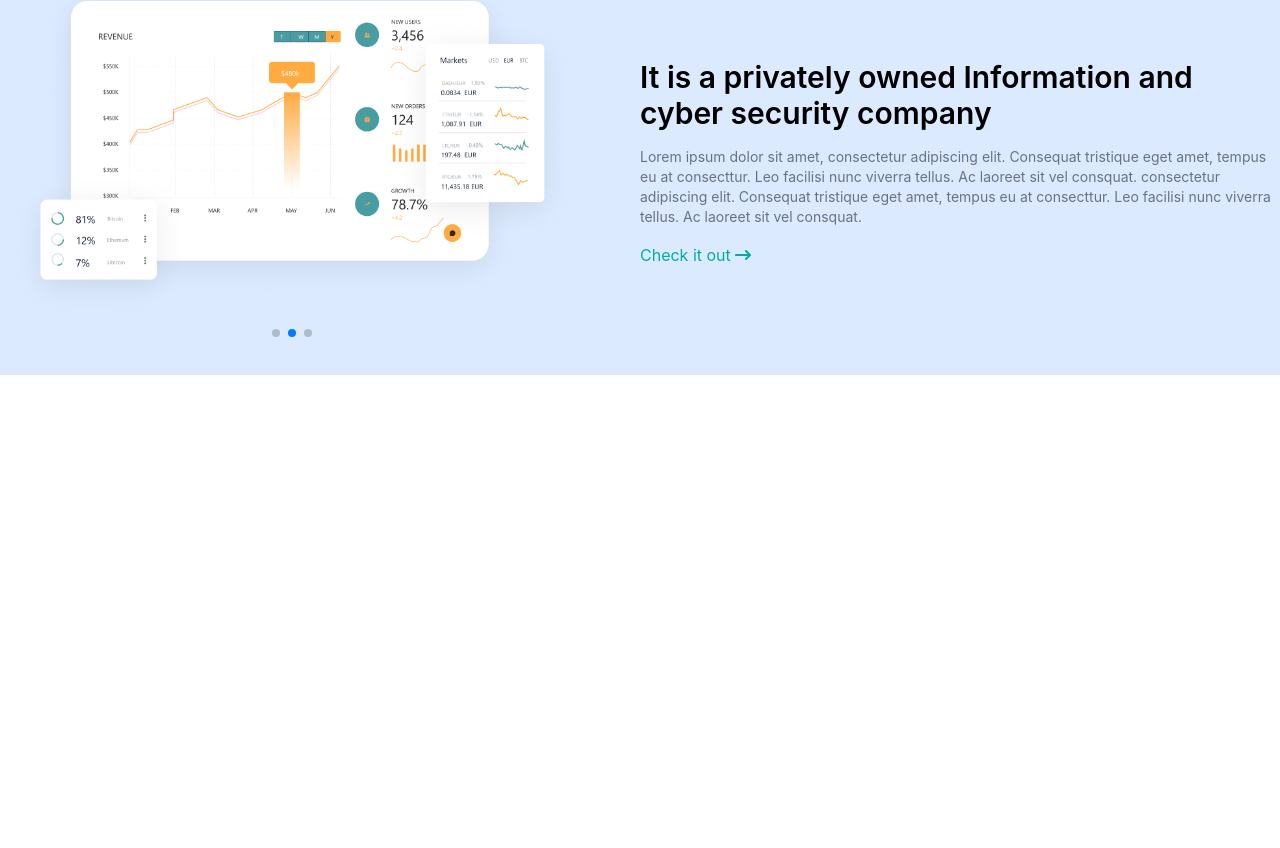
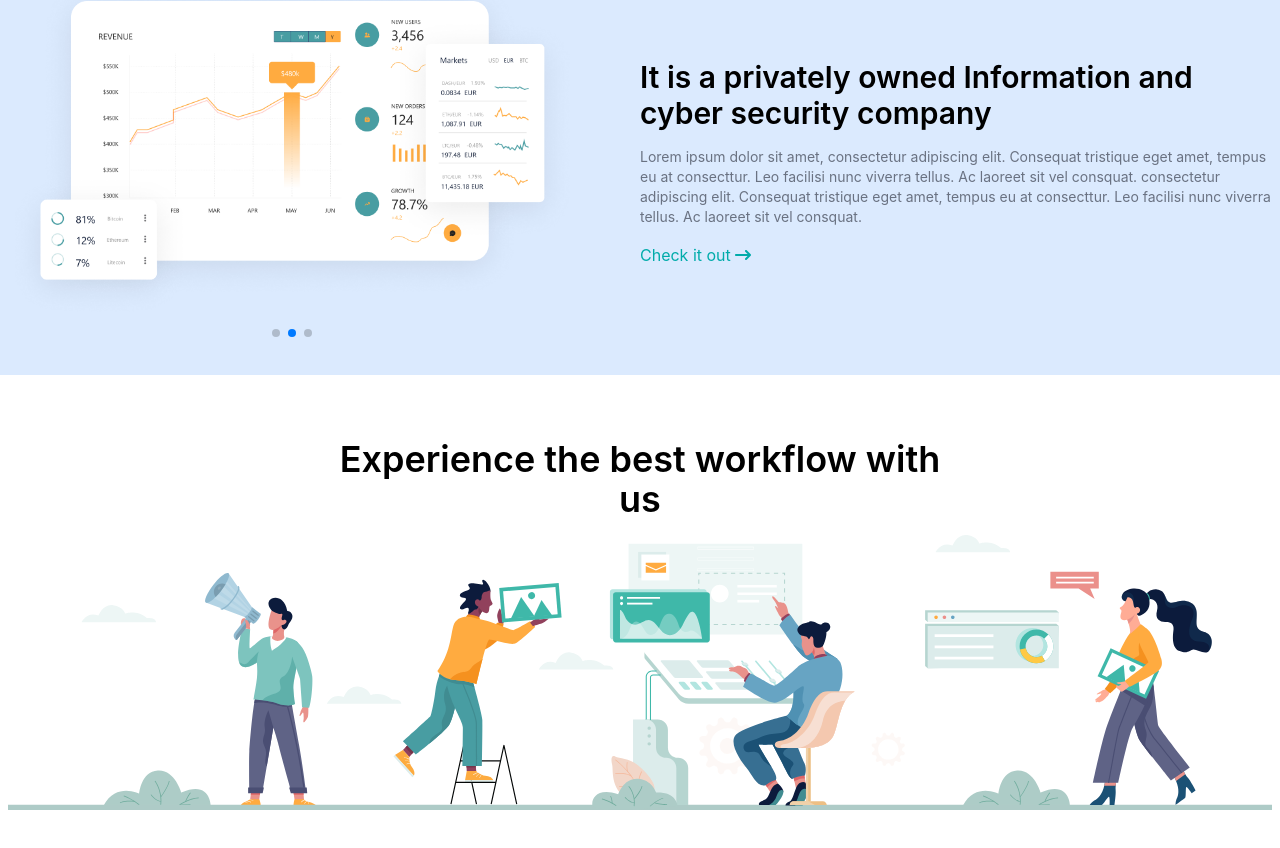
Before and after one commit to Asildar-Hajiyev/bigspring, a React (Vite) app: page / in a window 1280 px wide. Shown: the part 2606-3454 px from the top of the page. Before the commit the page ends 2981 px from the top, so only its background shows below. Built offline with nearby package versions, Linux system fonts and the light colour scheme.

Commit message:
Add Sec 7

```diff
--- a/src/Home.jsx
+++ b/src/Home.jsx
@@ -4,6 +4,7 @@ import Section3 from "./Section3";
 import Section4 from "./Section4";
 import Section5 from "./Section5";
 import Section6 from "./Section6";
+import Section7 from "./Section7";
 
 function Home() {
   return (
@@ -14,6 +15,7 @@ function Home() {
     <Section4 />
     <Section5 />
     <Section6 />
+    <Section7 />
 
     </>
   );
--- /dev/null
+++ b/src/Section7.jsx
@@ -0,0 +1,14 @@
+import banner from './assets/banner-bot.svg'
+
+function Section7() {
+  return (
+    <section className='py-10'>
+       <div className='container mx-auto flex items-center justify-between flex-col gap-4 my-4 p-2'>
+         <h2 className='w-[90%] sm:w-[70%] lg:w-[50%] text-center font-semibold text-2xl sm:text-3xl md:text-4xl'> Experience the best workflow with us</h2>
+        <img src={banner} alt="" />
+       </div>
+    </section>
+  )
+}
+
+export default Section7
```
Also changed, not shown: src/assets/banner-bot.svg (added).
